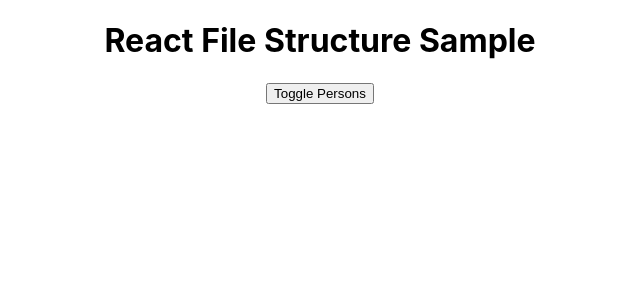
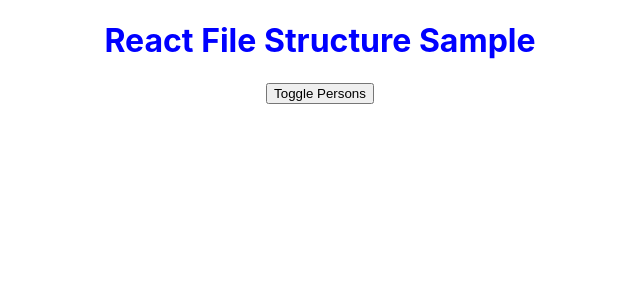
Before and after one commit to d-mui22/error_boundary_sample, a React (Create React App) app: page / in a window 1280 px wide. Shown: the top 300 px of the page, without its empty margins (320-960 px from the left). Built offline with nearby package versions, Linux system fonts and the light colour scheme.

Commit message:
Cockpit component finished. dynamic CSS added to persons

```diff
--- a/src/components/Cockpit/Cockpit.js
+++ b/src/components/Cockpit/Cockpit.js
@@ -1,10 +1,13 @@
 import React from 'react'
 
 const Cockpit = (props) => {
+  let persons = null
+
   return (
     <div>
       <h1>React File Structure Sample</h1>
       <button onClick={props.toggle}>Toggle Persons</button>
+      {persons}
     </div>
   )
 }
--- a/src/containers/App.css
+++ b/src/containers/App.css
@@ -1,32 +1,15 @@
-.App {
+.app {
   text-align: center;
+  color: blue;
 }
 
-.App-logo {
-  animation: App-logo-spin infinite 20s linear;
-  height: 40vmin;
+.red {
+  text-align: left;
+  color: red;
 }
 
-.App-header {
-  background-color: #282c34;
-  min-height: 100vh;
-  display: flex;
-  flex-direction: column;
-  align-items: center;
-  justify-content: center;
-  font-size: calc(10px + 2vmin);
-  color: white;
+.bold {
+  color: green;
+  text-align: right;
+  font-weight: bolder;
 }
-
-.App-link {
-  color: #61dafb;
-}
-
-@keyframes App-logo-spin {
-  from {
-    transform: rotate(0deg);
-  }
-  to {
-    transform: rotate(360deg);
-  }
-}
--- a/src/containers/App.js
+++ b/src/containers/App.js
@@ -47,7 +47,6 @@ class App extends Component {
 
   render() {
     let persons = null
-    let btnClass = ''
 
     if (this.state.showPersons) {
       persons = (
@@ -61,16 +60,17 @@ class App extends Component {
       )
     }
 
-    const assignedClasses = []
+    const assignedClasses = ['app']
 
     if (this.state.persons.length <= 2) {
       assignedClasses.push('red')
-    }else if (this.state.persons.length <= 1) {
+    }
+    if (this.state.persons.length <= 1) {
       assignedClasses.push('bold')
     }
 
     return (
-      <div className='App'>
+      <div className={assignedClasses.join(' ')}>
         <Cockpit
           toggle={this.togglePersonsHandler}
         />
```
